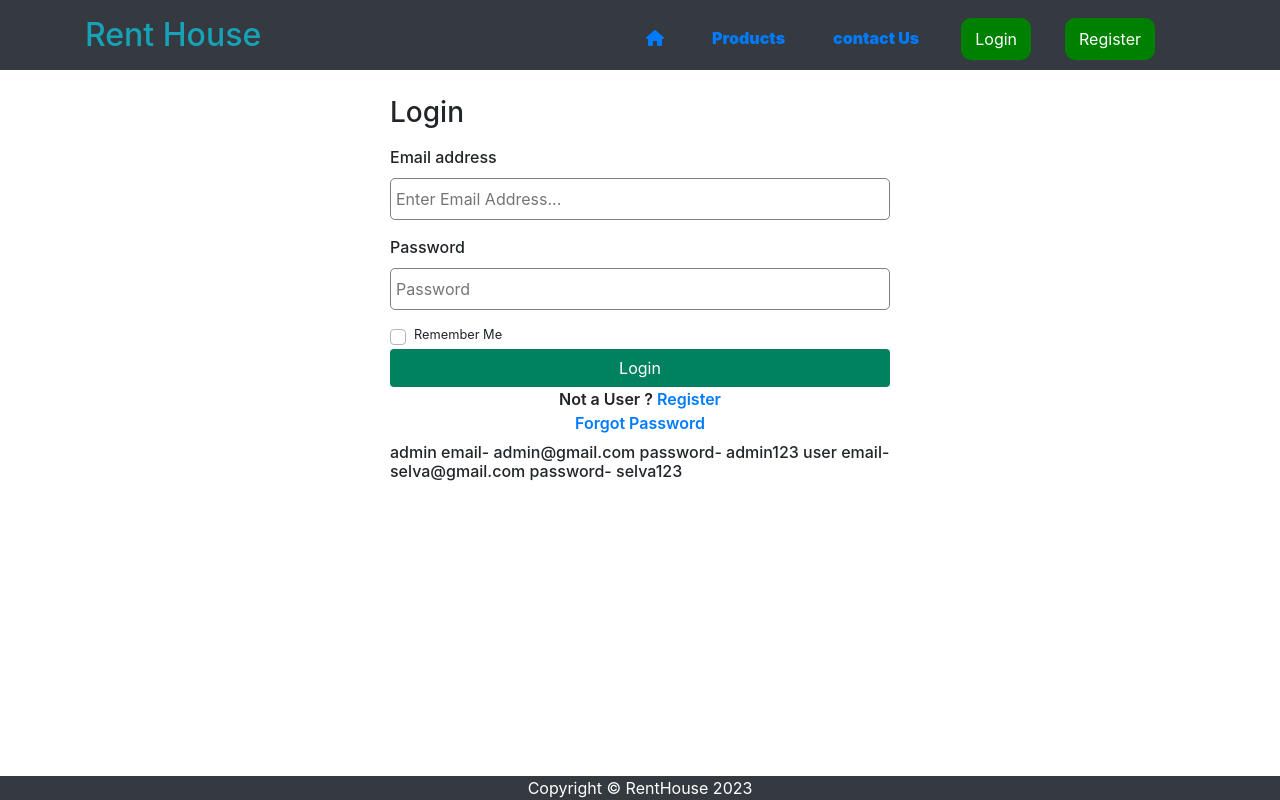
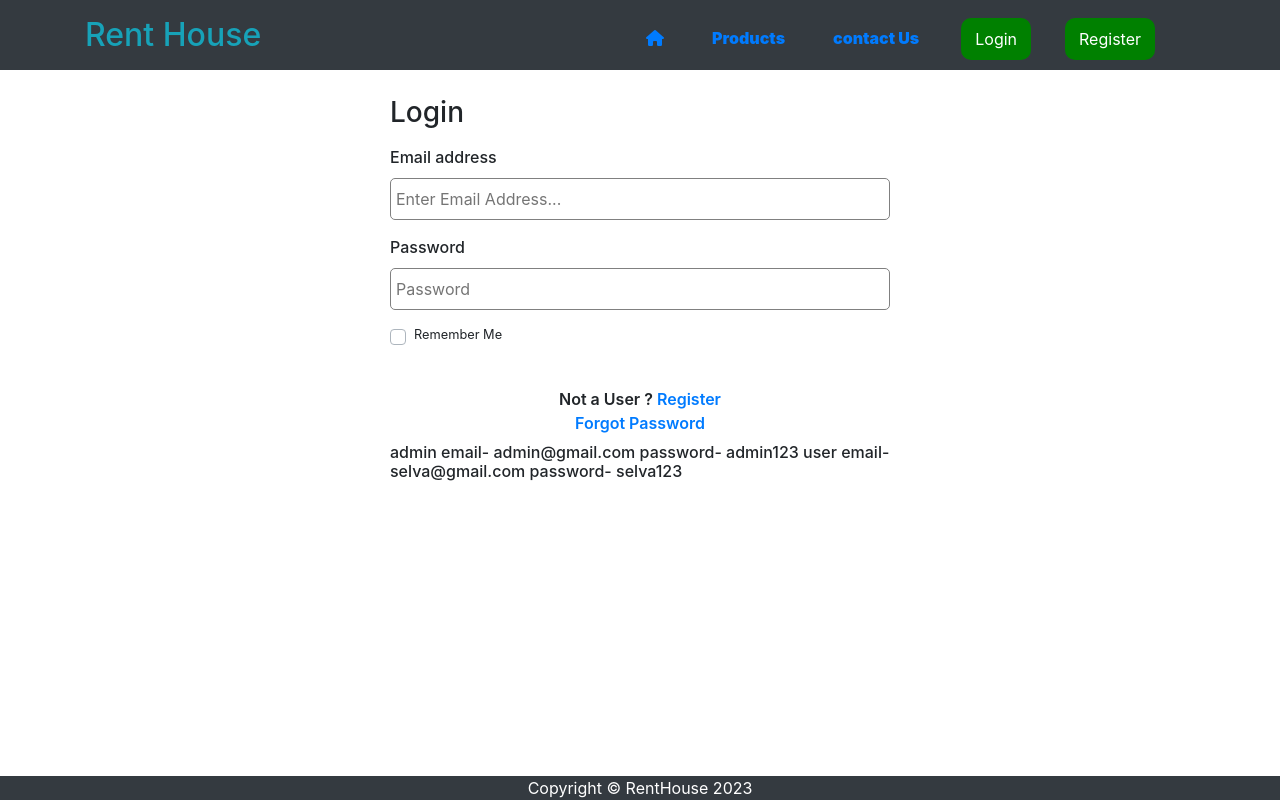
Before and after one commit to selvakumar-MERN/Rent-house-frontend, a React (Create React App) app: page /login in a window 1280 px wide. Built offline with nearby package versions, Linux system fonts and the light colour scheme; no server answers.

Commit message:
Update Login.js

```diff
--- a/src/Components/Login/Login.js
+++ b/src/Components/Login/Login.js
@@ -90,7 +90,7 @@ function Login(props) {
                                             {error !== null ? <span className='text-danger'>{error}</span> : null}
                                             {sucess !== null ? <span className='text-success'>{sucess}</span> : null}
                                         </div>
-                                        <button style={{backgroundColor:"#008260",color:"white"}} onClick={(e)=>{submit(e);setload(false)}} className="btn btn-user btn-block">
+                                        <button style={{color:"white"}} onClick={(e)=>{submit(e);setload(false)}} className="btn btn-user btn-block">
                                     { load ? <span> Login</span> : <div className='spinner-border text-primary ' role='status'>
                                              </div>}
                                     </button>
```
